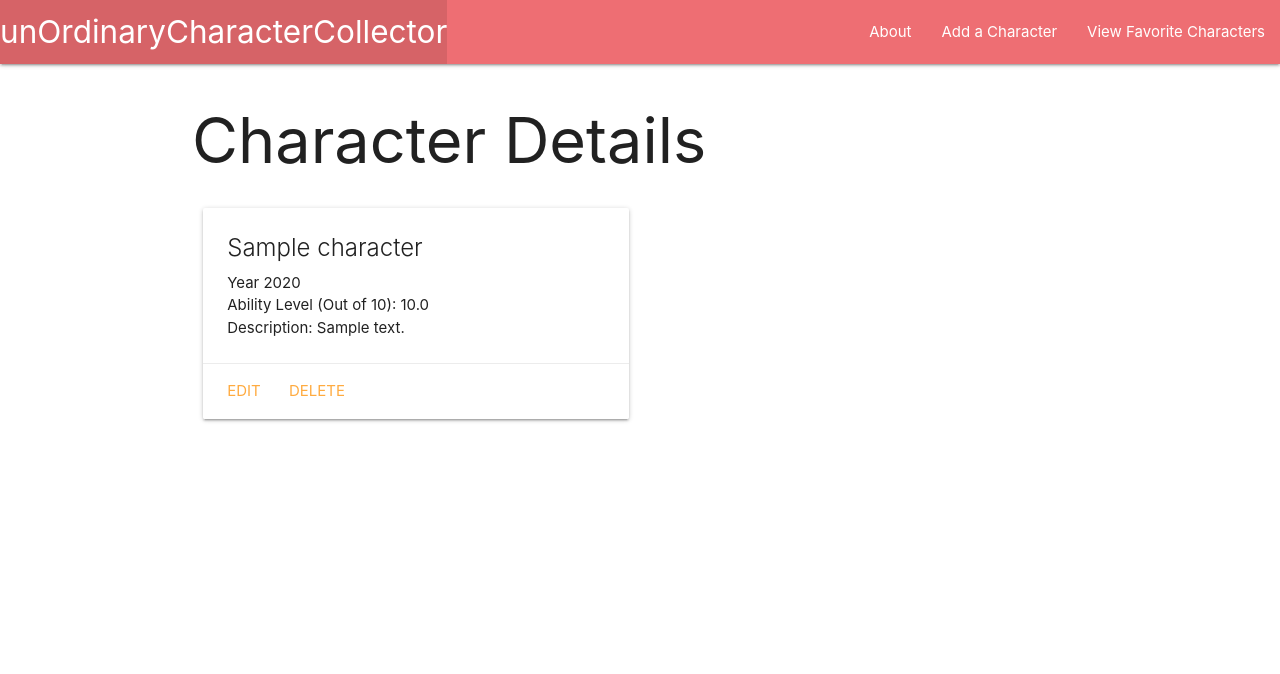
After one commit to krismally/unOrdinaryCollector, a Django app: page /characters/1/ in a window 1280 px wide. The commit adds this page. Shown: the top 674 px of the page. Run offline with Django 4.2, Linux system fonts and the light colour scheme; tables that the repository leaves empty hold one stand-in row (values such as "Sample post").

Commit message:
Finish update and delete functionality

```diff
--- a/main_app/models.py
+++ b/main_app/models.py
@@ -1,6 +1,5 @@
-from unicodedata import name
 from django.db import models
-
+from django.urls import reverse
 
 # Create your models here.
 class Character(models.Model):
@@ -11,3 +10,6 @@ class Character(models.Model):
 
     def __str__(self):
         return self.name
+
+    def get_absolute_url(self):
+        return reverse('detail', kwargs={'char_id': self.id})
--- /dev/null
+++ b/main_app/templates/characters/detail.html
@@ -0,0 +1,21 @@
+{% extends 'base.html' %} {% block content %}
+
+<h1>Character Details</h1>
+
+<div class="row">
+    <div class="col s6">
+        <div class="card">
+            <div class="card-content">
+                <span class="card-title">{{ char.name }}</span>
+                <p>Year {{ char.year }}</p>
+                <p>Ability Level (Out of 10): {{ char.ability_score }}</p>
+                <p>Description: {{ char.description }}</p>
+            </div>
+            <div class="card-action">
+                <a href="{% url 'chars_update' char.id %}">Edit</a>
+                <a href="{% url 'chars_delete' char.id %}">Delete</a>
+            </div>
+        </div>
+    </div>
+</div>
+{% endblock %}
--- a/main_app/templates/characters/index.html
+++ b/main_app/templates/characters/index.html
@@ -4,7 +4,7 @@
 
 {% for char in chars %}
 <div class="card">
-    <a href="#">
+    <a href="{% url 'detail' char.id %}">
         <div class="card-content">
             <span class="card-title">{{ char.name }}</span>
             <p>Year {{ char.year }}</p>
--- a/main_app/urls.py
+++ b/main_app/urls.py
@@ -5,5 +5,8 @@ urlpatterns = [
     path('', views.home, name='home'),
     path('about/', views.about, name='about'),
     path('characters/', views.character_index, name='index'),
-    path('characters/create', views.CharCreate.as_view(), name='chars_create')
+    path('characters/<int:char_id>/', views.char_detail, name='detail'),
+    path('characters/create', views.CharCreate.as_view(), name='chars_create'),
+    path('characters/<int:pk>/update/', views.CharUpdate.as_view(), name='chars_update'),
+    path('characters/<int:pk>/delete/', views.CharDelete.as_view(), name='chars_delete')
 ]
--- a/main_app/views.py
+++ b/main_app/views.py
@@ -14,8 +14,19 @@ def character_index(request):
     chars = Character.objects.all()
     return render(request, 'characters/index.html', { 'chars': chars })
 
+def char_detail(request, char_id):
+    char = Character.objects.get(id=char_id)
+    return render(request, 'characters/detail.html', { 'char': char })
 
 class CharCreate(CreateView):
     model = Character
     fields = ['name', 'year', 'ability_score', 'description']
     success_url = '/characters/'
+
+class CharUpdate(UpdateView):
+    model = Character
+    fields = ['year', 'ability_score', 'description']
+
+class CharDelete(DeleteView):
+    model = Character
+    success_url = '/characters/'
```
Also changed, not shown: main_app/templates/main_app/character_confirm_delete.html (added, +14 -0 lines).
